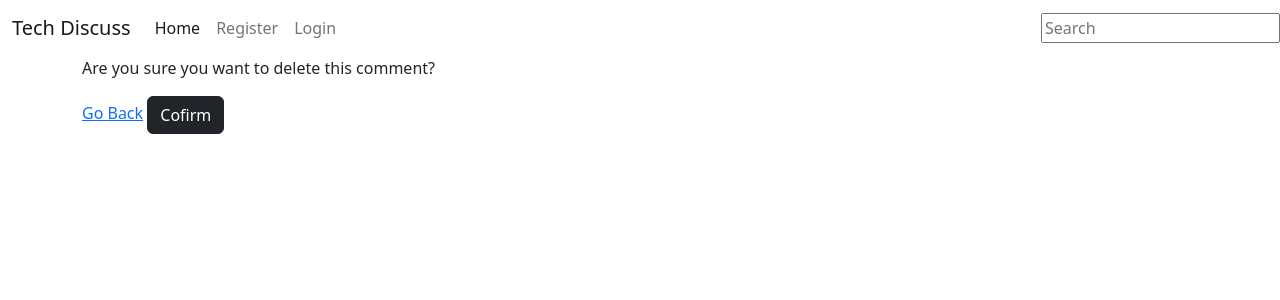
After one commit to Awoyalejohn/Newsit, a Django app: a page that uses templates/comment_delete.html in a window 1280 px wide. The commit adds this page. Shown: the top 300 px of the page. Run offline with Django 4.2, Linux system fonts and the light colour scheme; tables that the repository leaves empty hold one stand-in row (values such as "Sample post").

Commit message:
Add comment delete class to allow users to delete their comments

```diff
--- a/news/urls.py
+++ b/news/urls.py
@@ -11,5 +11,6 @@ urlpatterns = [
 
     path('posts/<slug:slug>/', views.PostDetail.as_view(), name='post_detail'),
     path('upvote/<slug:slug>/', views.PostUpvote.as_view(), name='post_upvote'),
-    path('posts/<slug:slug>/<comment_id>/', views.CommentUpdate.as_view(), name='comment_update'),
+    path('posts/<slug:slug>/<comment_id>/comment_update/', views.CommentUpdate.as_view(), name='comment_update'),
+    path('posts/<slug:slug>/<comment_id>/comment_delete/', views.CommentDelete.as_view(), name='comment_delete'),
 ]
--- a/news/views.py
+++ b/news/views.py
@@ -143,3 +143,17 @@ class CommentUpdate(View):
         if comment_form.is_valid():
             comment_form.save()
             return HttpResponseRedirect(reverse('post_detail', args=[slug]))
+
+
+class CommentDelete(View):
+    def get(self, request, comment_id, *args, **kwargs):
+        comment = get_object_or_404(Comment, id=comment_id)
+        context = {'comment': comment}
+        return render(request, "comment_delete.html", context)
+
+    def post(self, request, slug, comment_id, *args, **kwargs):
+        post_slug = get_object_or_404(Post, slug=slug)
+        slug = post_slug.slug
+        comment = get_object_or_404(Comment, id=comment_id)
+        comment.delete()
+        return HttpResponseRedirect(reverse('post_detail', args=[slug]))
--- /dev/null
+++ b/templates/comment_delete.html
@@ -0,0 +1,14 @@
+{% extends "base.html" %}
+
+{% block content %}
+<!-- Comment Delete Form -->
+<form method="POST" action=".">
+  {% csrf_token %}
+  <p>Are you sure you want to delete this comment?</p>
+  <a href="{{ request.META.HTTP_REFERER }}">Go Back</a>
+  <input type="submit" value="Cofirm" class="btn btn-dark">
+
+</form>
+
+
+{% endblock %}
--- a/templates/post_detail.html
+++ b/templates/post_detail.html
@@ -51,8 +51,8 @@
     <div class="card-body">
       <h6 class="card-subtitle mb-2 text-muted"><strong>{{ comment.user }}</strong> {{ comment.created_on|timesince }}</h6>
       <p class="card-text">{{ comment.body | safe }}</p>
-      <a href="{{ comment.id }}" class="btn btn-light">Edit</a>
-      <a href="#" class="btn btn-dark">Delete</a>
+      <a href="{{ comment.id }}/comment_update/" class="btn btn-light">Edit</a>
+      <a href="{{ comment.id }}/comment_delete/" class="btn btn-dark">Delete</a>
     </div>
     {% endfor %}
 </div>
```
